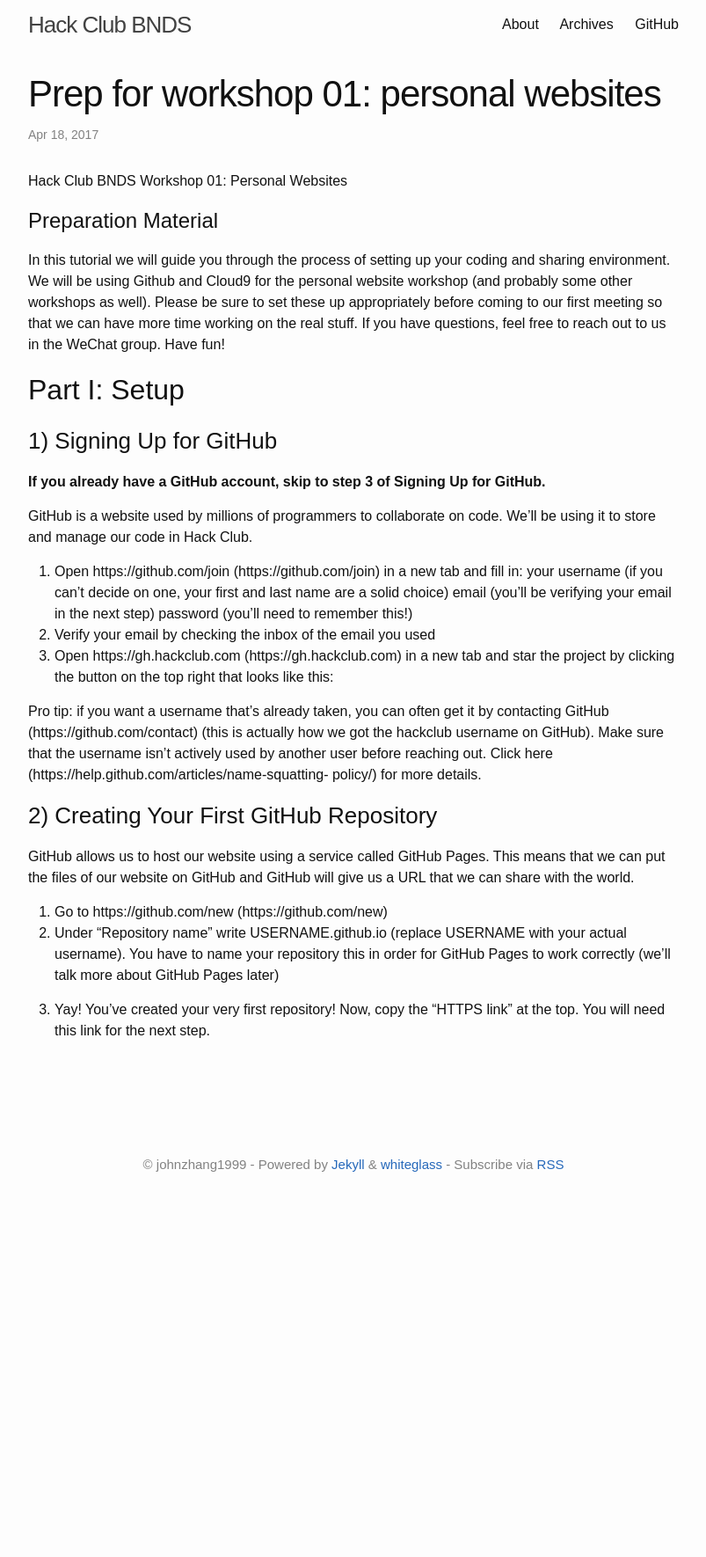
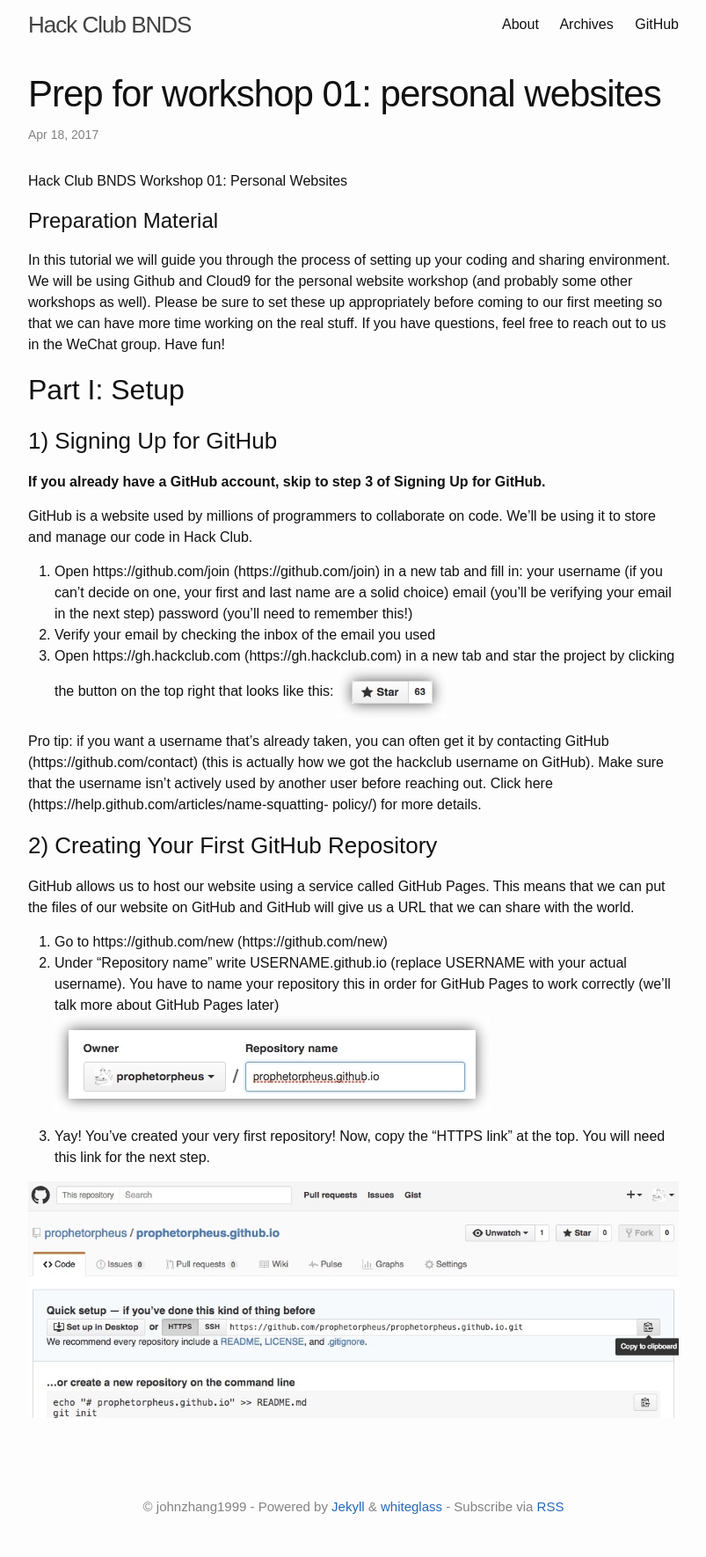
Before and after one commit to johnzhang1999/Hack-Club-BNDS, a Jekyll site: the page built from docs/_posts/2017-04-18-Prep for Workshop 01: Personal Websites.md, in a window 1280 px wide. Shown: the whole page at 88% size, without its empty margins (238-1041 px from the left). Built offline with Jekyll 4.4.1, drawn with Linux system fonts in a browser that asks for light colours; our own code applies the rules of GitHub Pages for plain Markdown files; before the commit the page ends 1381 px from its top, so only the background shows below that.

Commit message:
post1 update

```diff
--- a/docs/_posts/2017-04-18-Prep for Workshop 01: Personal Websites.md
+++ b/docs/_posts/2017-04-18-Prep for Workshop 01: Personal Websites.md
@@ -17,7 +17,7 @@ GitHub is a website used by millions of programmers to collaborate on code. We
 1. Open https://github.com/join (https://github.com/join) in a new tab and ﬁll in: your username (if you can’t decide on one, your ﬁrst and last name are a solid choice) email (you’ll be verifying your email in the next step) password (you’ll need to remember this!)
 2. Verify your email by checking the inbox of the email you used
 3. Open https://gh.hackclub.com (https://gh.hackclub.com) in a new tab and star the project by clicking the button on the top right that looks like this:
-![](media/14925122494367/14925126851151.jpg)
+![](https://raw.githubusercontent.com/johnzhang1999/Hack-Club-BNDS/master/docs/_posts/media/14925122494367/14925126851151.jpg)
 
 Pro tip: if you want a username that’s already taken, you can often get it by contacting GitHub (https://github.com/contact) (this is actually how we got the hackclub username on GitHub). Make sure that the username isn’t actively used by another user before reaching out. Click here (https://help.github.com/articles/name-squatting- policy/) for more details.
 
@@ -26,9 +26,9 @@ GitHub allows us to host our website using a service called GitHub Pages. This m
 
 1. Go to https://github.com/new (https://github.com/new)
 2. Under “Repository name” write USERNAME.github.io (replace USERNAME with your actual username). You have to name your repository this in order for GitHub Pages to work correctly (we’ll talk more about GitHub Pages later)
-![](media/14925122494367/14925127220646.jpg)
+![](https://raw.githubusercontent.com/johnzhang1999/Hack-Club-BNDS/master/docs/_posts/media/14925122494367/14925127220646.jpg)
 
 
 3. Yay! You’ve created your very ﬁrst repository! Now, copy the “HTTPS link” at the top. You will need this link for the next step.
 
-![](media/14925122494367/14925127517053.jpg)
+![](https://raw.githubusercontent.com/johnzhang1999/Hack-Club-BNDS/master/docs/_posts/media/14925122494367/14925127517053.jpg)
```
Also changed, not shown: docs/_posts/media/14925122494367/14925122642861.jpg (deleted), docs/_posts/media/14925122494367/14925122726750.jpg (deleted), docs/_posts/media/14925122494367/14925122794153.jpg (deleted), docs/_posts/media/14925122494367/14925124051204.jpg (deleted), docs/_posts/media/14925122494367/14925125942306.jpg (deleted).
